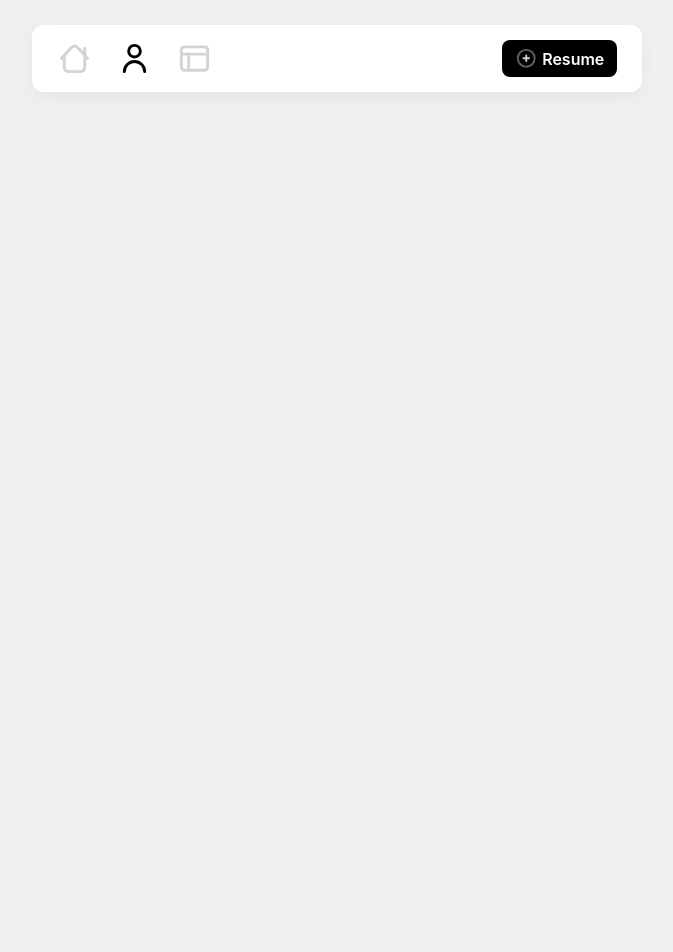
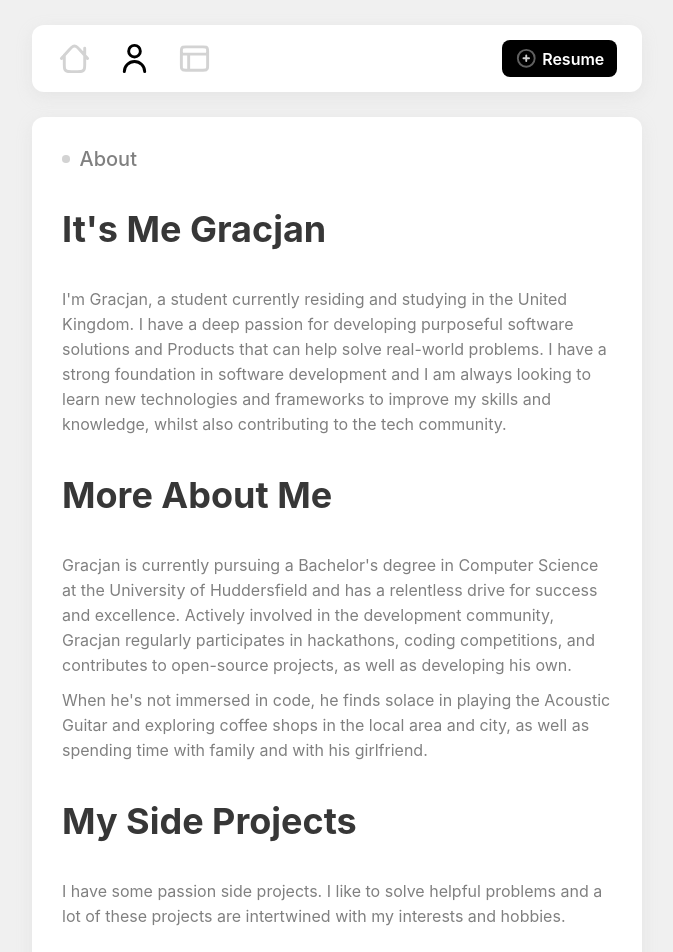
Before and after one commit to Ceriumin/portfolio, a React (Create React App) app: page /about in a window 1280 px wide. Shown: the top 952 px of the page, without its empty margins (303-976 px from the left). Before the commit the page ends 800 px from the top, so only its background shows below. Built offline with nearby package versions, Linux system fonts and the light colour scheme.

Commit message:
Refactor routing and enhance Home and About screens with new Section component

```diff
--- a/src/App.js
+++ b/src/App.js
@@ -1,5 +1,5 @@
 import { BrowserRouter as Router, Route, Routes } from 'react-router-dom';
-import { Home } from './screens';
+import * as Screens from './screens';
 import { NavigationBar, Footer } from './components';
 import './index.css';
 
@@ -9,9 +9,9 @@ function App() {
       <div className='App'>
         <NavigationBar />
         <Routes>
-          <Route path="/about"/>
+          <Route path="/about" Component={Screens.About}/>
           <Route path="/contact"/>
-          <Route path="/" Component={Home}/>
+          <Route path="/" Component={Screens.Home}/>
         </Routes>
       </div>
     </Router>
--- /dev/null
+++ b/src/components/Section/index.js
@@ -0,0 +1,12 @@
+import React from 'react';
+import './styles.css';
+
+function Section({ children }) {
+    return (
+        <section className='section'>
+            {children}
+        </section>
+    );
+}
+
+export default Section;
--- /dev/null
+++ b/src/components/Section/styles.css
@@ -0,0 +1,20 @@
+@keyframes slideIn {
+    from {
+        transform: translateY(5%);
+        opacity: 0;
+    }
+    to {
+        transform: translateY(0);
+        opacity: 1;
+    }
+}
+
+.section {
+    background-color: white;
+    border-radius: 12px;
+    box-shadow: 0 5px 15px rgba(200, 200, 200, 0.25);
+    display: flex;
+    flex-direction: column;
+    padding: 30px;
+    animation: slideIn 0.3s ease-in-out;
+}
--- a/src/components/index.js
+++ b/src/components/index.js
@@ -11,3 +11,4 @@ export { default as ProjectButton } from './.Buttons/Project';
 export { default as ProductButton } from './.Buttons/Product';
 
 export { default as SubSection } from './SubSection';
+export { default as Section } from './Section';
--- a/src/index.css
+++ b/src/index.css
@@ -19,3 +19,9 @@ code {
   margin: 0 auto;
   max-width: 610px; /* Maximum width */
 }
+
+.App h1{
+  font-size: 2.25rem;
+  color: #373737;
+  font-weight: 700;
+}
--- /dev/null
+++ b/src/screens/About/index.js
@@ -0,0 +1,51 @@
+import React from 'react';
+import { Placeholder } from '../../assets/projects';
+import { Header, ProductButton, SubSection, Footer, Section } from '../../components';
+import './styles.css';
+
+function About() {
+    return (
+        <Section>
+            <div className="about">
+                <Header>
+                    About
+                </Header>
+                <section className="about-content">
+                    <h1>It's Me Gracjan</h1>
+                    <p>
+                        I'm Gracjan, a student currently residing and studying in the United Kingdom.
+                        I have a deep passion for developing purposeful software solutions and Products
+                        that can help solve real-world problems. I have a strong foundation in software
+                        development and I am always looking to learn new technologies and frameworks to
+                        improve my skills and knowledge, whilst also contributing to the tech community.
+                    </p>
+                    <h1>More About Me</h1>
+                    <p>
+                        Gracjan is currently pursuing a Bachelor's degree in Computer Science at the
+                        University of Huddersfield and has a relentless drive for success and excellence.
+                        Actively involved in the development community, Gracjan regularly participates in
+                        hackathons, coding competitions, and contributes to open-source projects, as well as
+                        developing his own.
+                    </p>
+                    <div style={{height: '10px'}}/>
+                    <p>
+                        When he's not immersed in code, he finds solace in playing the Acoustic Guitar and
+                        exploring coffee shops in the local area and city, as well as spending time with
+                        family and with his girlfriend.
+                    </p>
+                    <h1>My Side Projects</h1>
+                    <p>I have some passion side projects. I like to solve helpful problems and a lot of these projects are
+                        intertwined with my interests and hobbies.
+                    </p>
+                    <div style={{height: '25px'}}/>
+                    <SubSection>
+                        <ProductButton title="GuitarPal" image={Placeholder} onClick={() => {}} />
+                    </SubSection>
+                    <Footer bannerVisibility={true}/>
+                </section>
+            </div>
+        </Section>
+    );
+}
+
+export default About;
--- /dev/null
+++ b/src/screens/About/styles.css
@@ -0,0 +1,7 @@
+.about p {
+    font-size: 1rem;
+    color: gray;
+    padding: 0;
+    margin: 0;
+    line-height: 25px;
+}
--- a/src/screens/Home/index.js
+++ b/src/screens/Home/index.js
@@ -9,7 +9,8 @@ import {
     ProjectButton,
     SubSection,
     ProductButton,
-    Footer
+    Footer,
+    Section
 } from '../../components';
 import { Underglow, Placeholder } from '../../assets/projects/index';
 import { Arrow } from '../../assets/icons';
@@ -25,6 +26,7 @@ function Home() {
     ]
 
     return (
+        <Section>
             <div className='home'>
                 <Header content={<Status>Looking for Internship</Status>}>
                     Software Developer
@@ -68,6 +70,7 @@ function Home() {
                 </SubSection>
                 <Footer bannerVisibility={true}/>
             </div>
+        </Section>
     );
 }
 
--- a/src/screens/Home/styles.css
+++ b/src/screens/Home/styles.css
@@ -1,18 +1,3 @@
-.home {
-    background-color: white;
-    border-radius: 12px;
-    box-shadow: 0 5px 15px rgba(200, 200, 200, 0.25);
-    display: flex;
-    flex-direction: column;
-    padding: 30px;
-}
-
-.home h1 {
-    font-size: 2.25rem;
-    color: #373737;
-    font-weight: 700;
-}
-
 .description {
     display: flex;
     flex-direction: row;
--- a/src/screens/index.js
+++ b/src/screens/index.js
@@ -1 +1,2 @@
 export { default as Home } from './Home';
+export { default as About } from './About';
```
Also changed, not shown: src/components/.Buttons/Product/index.js. Lines whose indentation alone changed are shown as unchanged.
